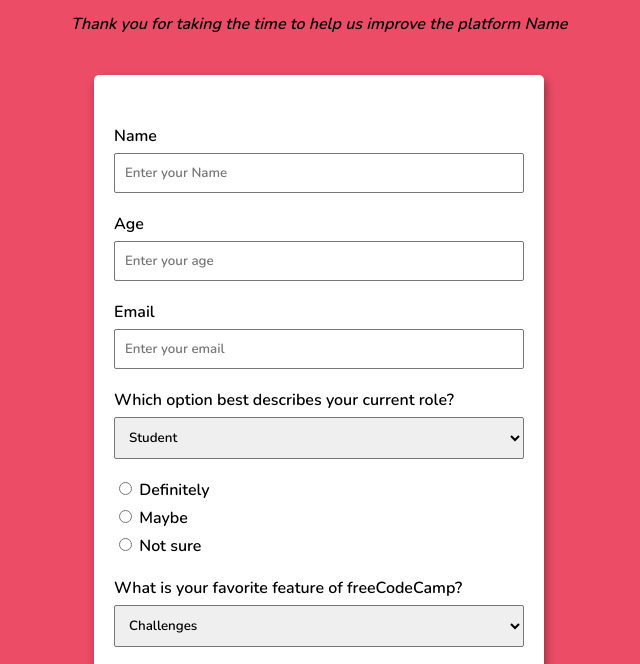
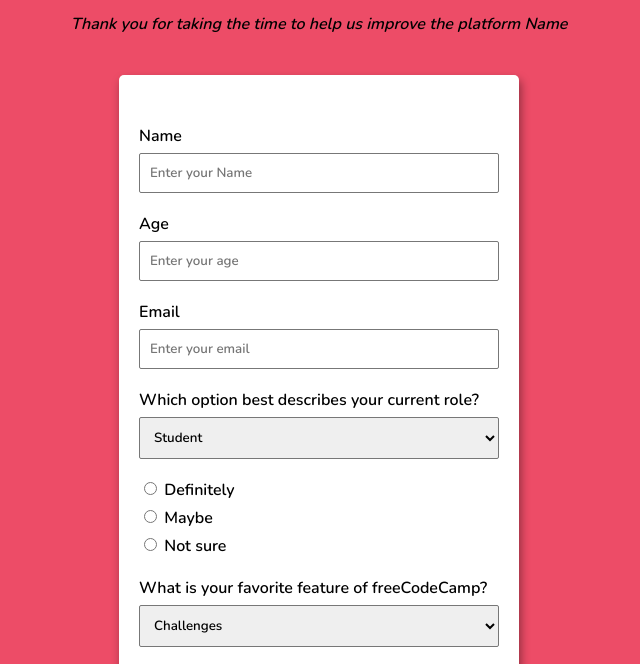
Before and after one commit to reethikprasad/WebDev, a plain HTML site: page FCC-Survey form/index.html in a window 1280 px wide. Shown: the part 67-731 px from the top of the page, without its empty margins (321-961 px from the left). Drawn offline with nearby package versions, Linux system fonts and the light colour scheme.

Commit message:
responsive

```diff
--- a/FCC-Survey form/style.css
+++ b/FCC-Survey form/style.css
@@ -20,7 +20,7 @@ h1 + p{
 
 form{
     background-color: #fff;
-    max-width: 450px;
+    max-width: 400px;
     padding: 30px 20px;
     margin: 40px auto;
     border-radius: 5px;
```
